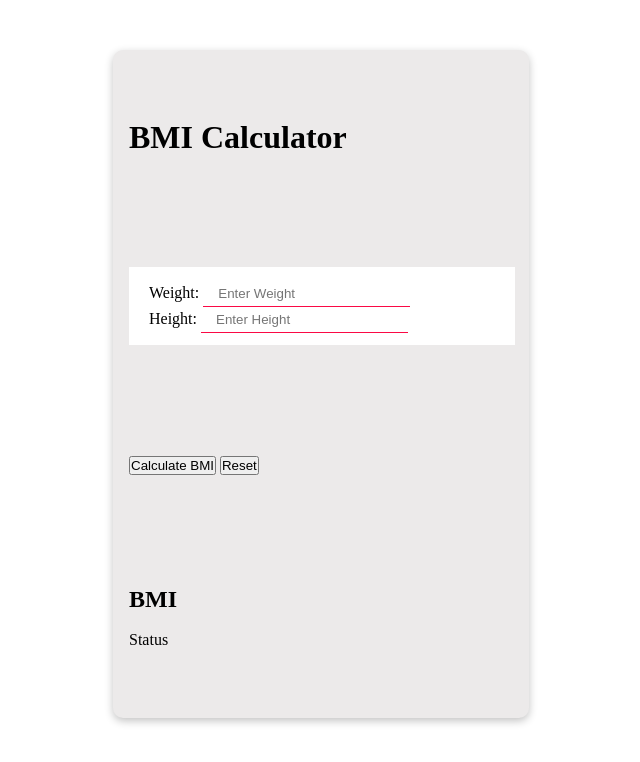
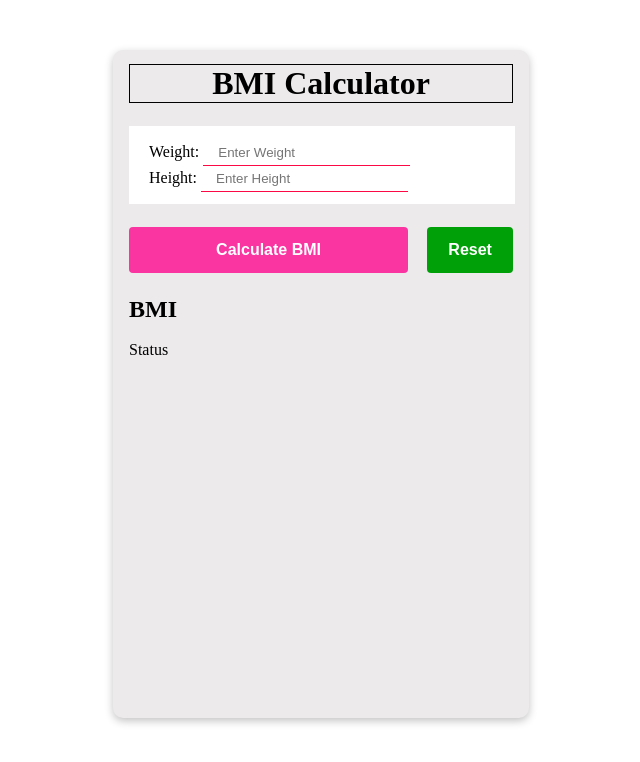
Before and after one commit to hameedgul12345/BMI_CALCULATOR, a plain HTML site: page index.html in a window 1280 px wide. Shown: the whole page, without its empty margins (319-959 px from the left). Drawn offline with Linux system fonts and the light colour scheme.

Commit message:
Desining Buttons

```diff
--- a/index.html
+++ b/index.html
@@ -8,8 +8,8 @@
 </head>
 <body>
     <div class="main">
-       <div class="header">
-        <h1>BMI Calculator</h1>
+       <div class="header" style="width: 100%;">
+        <h1 style=" text-align: center; border: 1px solid black;">BMI Calculator</h1>
        </div>
        <div class="input">
         <div class="input1">
@@ -24,10 +24,10 @@
         </div>
        </div>
        <div class="buttons">
-        <button class="cal">
+        <button class="btn1">
             Calculate BMI
         </button>
-        <button class="reset">Reset</button>
+        <button class="btn2">Reset</button>
        </div>
        <div class="display">
         <h2>BMI</h2>
--- a/style.css
+++ b/style.css
@@ -6,7 +6,8 @@
     margin: 50px auto;
     display: flex;
     flex-direction: column;
-    justify-content: space-around;
+    gap: 23px;
+    justify-content: start;
     align-items: self-start;
     background-color: rgb(236, 234, 234);
     padding: 14px 16px;
@@ -26,3 +27,29 @@ input{
     padding: 14px 20px;
     height: 50px;
 }
+.btn1{
+    background-color: rgb(250, 53, 161);
+    width: 73.5%;
+    color: white;
+    border: none;
+    border-radius: 4px;
+    padding: 14px 16px;
+    font-size: 16px;
+    font-weight:600;
+}
+
+.btn2{
+    background-color: rgb(0, 161, 8);
+    width: 22.5%;
+    color: white;
+    border: none;
+    border-radius: 4px;
+    padding: 14px 16px;
+    font-size: 16px;
+    font-weight:600;
+}
+.buttons{
+    display: flex;
+    width: 100%;
+    gap: 5%;
+}
```
